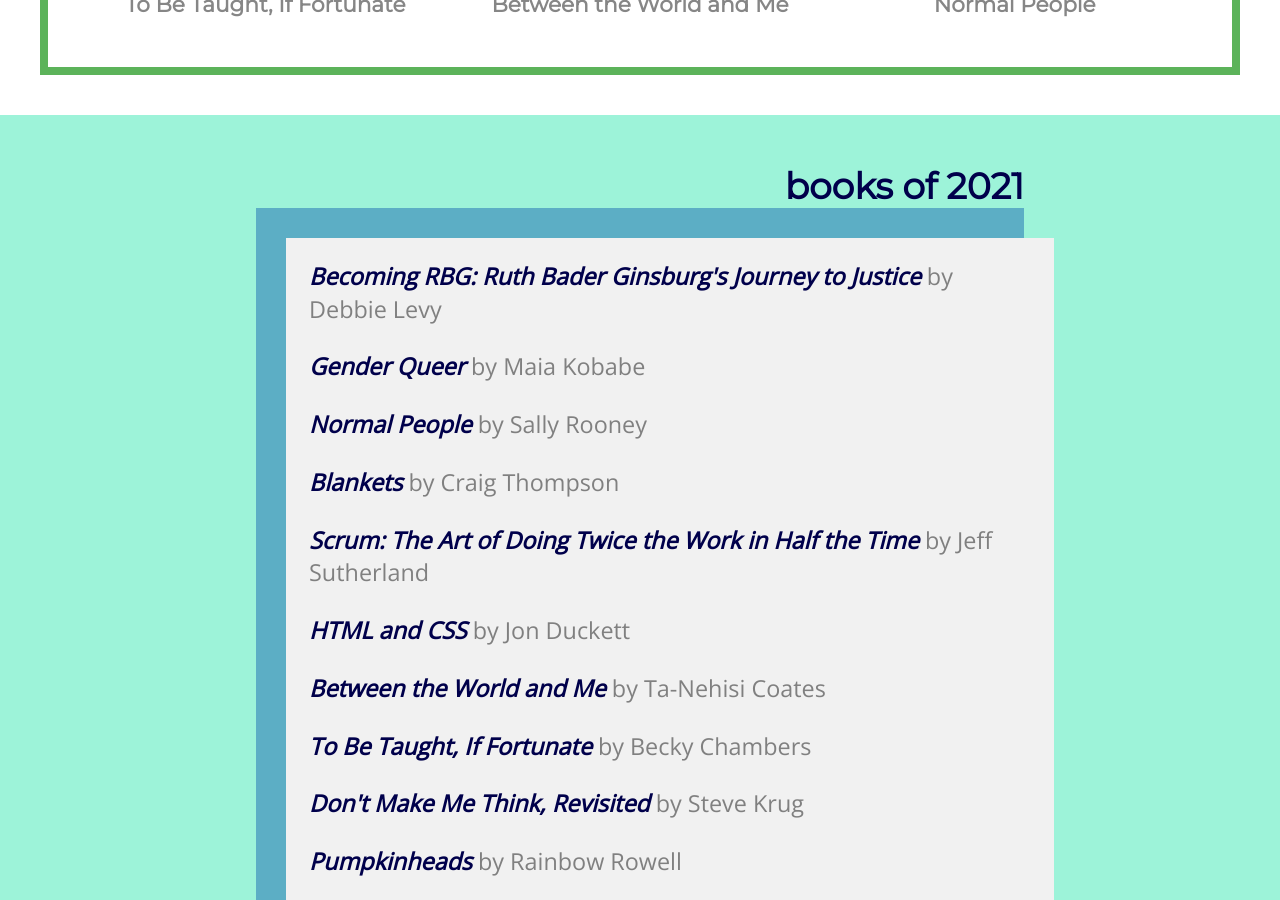
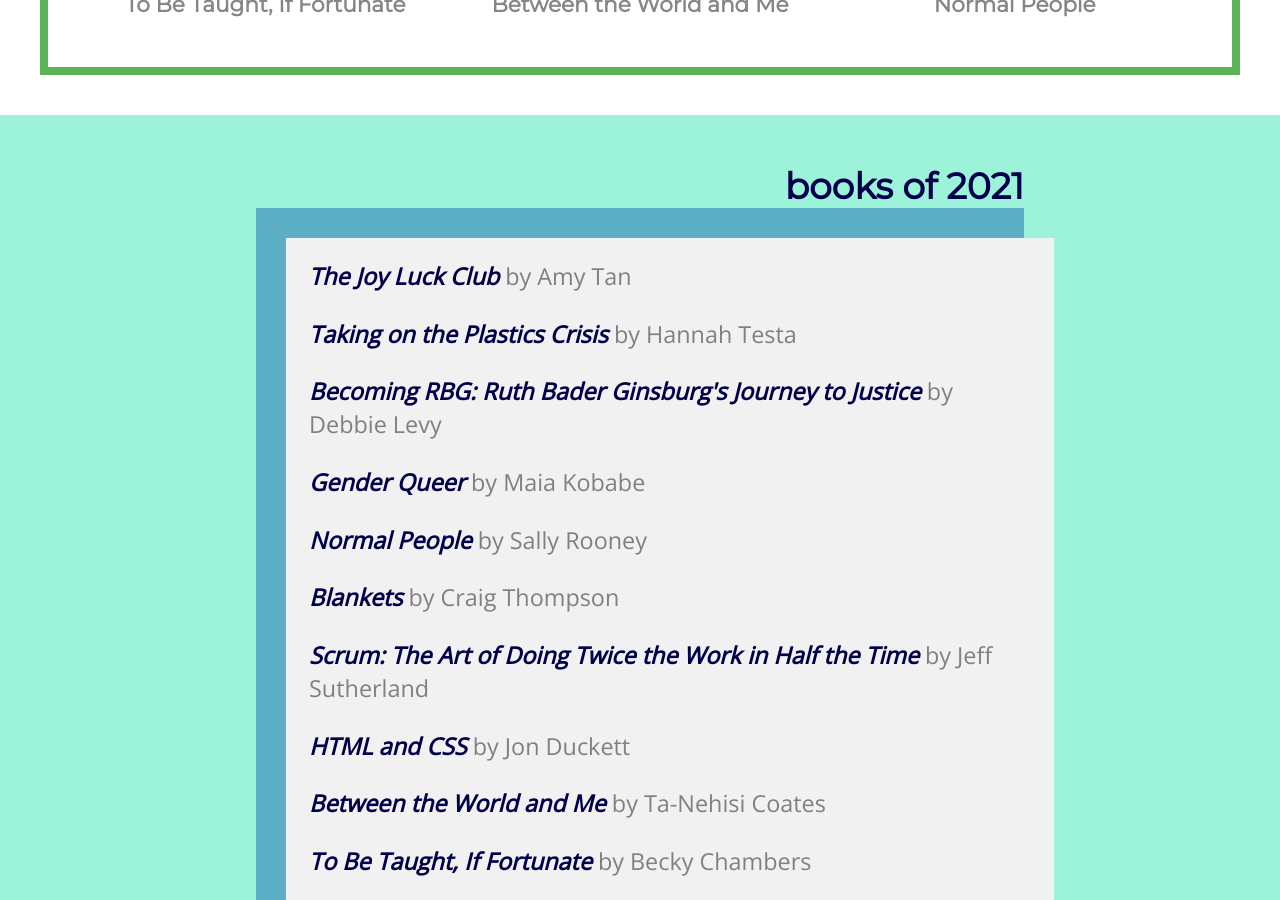
Before and after one commit to laurencoseo/laurencoseo.github.io, a Jekyll site: the page built from books/2021/index.html, in a window 1280 px wide and 900 px high, scrolled down 961 px. Built offline with Jekyll 4.4.1, drawn with Linux system fonts in a browser that asks for light colours; nearby versions of some CDN libraries.

Commit message:
add books

```diff
--- a/books/2021/index.html
+++ b/books/2021/index.html
@@ -35,6 +35,8 @@
                     </div>  -->
                     <section class="book-list">
                         <div class="books border-radius">
+                            <p class="book-title"><cite>The Joy Luck Club</cite> <span class="author">by Amy Tan</span></p>
+                            <p class="book-title"><cite>Taking on the Plastics Crisis</cite> <span class="author">by Hannah Testa</span></p>
                             <p class="book-title"><cite>Becoming RBG: Ruth Bader Ginsburg's Journey to Justice</cite> <span class="author">by Debbie Levy</span></p>
                             <p class="book-title"><cite>Gender Queer</cite> <span class="author">by Maia Kobabe</span></p>
                             <p class="book-title"><cite>Normal People</cite> <span class="author">by Sally Rooney</span></p>
```
